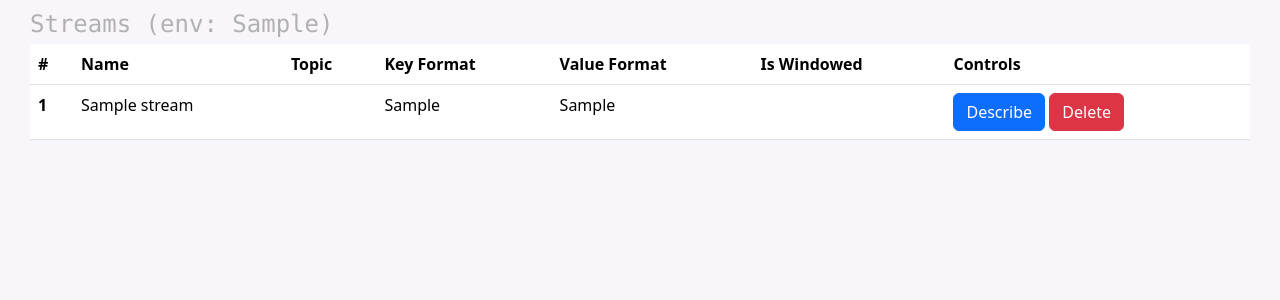
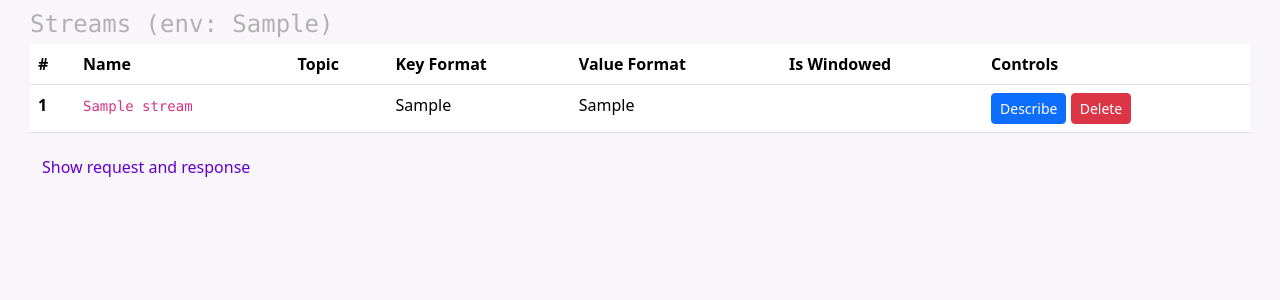
Before and after one commit to deniskrumko/ksqldb-ui, a Python web app: template src/templates/streams/list.html in a window 1280 px wide. Shown: the part 62-362 px from the top of the page. Run offline with Jinja, Linux system fonts and the light colour scheme; the template is opened without the code that fills it: most values are stand-ins (such as "Sample title", 1, 10 or a date in 2020); some libraries are stand-ins or nearby versions; some web fonts are replaced.

Commit message:
Add request/response display

```diff
--- a/src/app/main.py
+++ b/src/app/main.py
@@ -25,10 +25,10 @@ from .core.utils import make_list
 
 app = FastAPI()
 app.settings = get_settings()
-app.history_enabled = app.settings.get('history', {}).get('enabled', False)
+app.history_enabled = app.settings.get('history', {}).get('enabled', True)
 
 if app.history_enabled:
-    history_size = app.settings['history'].get('size', 50)
+    history_size = app.settings.get('history', {}).get('size', 50)
     app.history = deque(maxlen=history_size)
 
 static_dir = Path(__file__).parent.parent / 'static'
--- a/src/templates/base.html
+++ b/src/templates/base.html
@@ -134,6 +134,13 @@
       font-family: Zain, Menlo, Arial, sans-serif !important;
     }
 
+    .btn-original-response {
+      width: 100% !important;
+      border-radius: 12px !important;
+      border: none !important;
+      color: #6200cb !important;
+    }
+
     .wrap-pre {
       word-break: break-word;
       word-wrap: break-word;
--- /dev/null
+++ b/src/templates/includes/request_response.html
@@ -0,0 +1,14 @@
+<p class="d-inline-flex gap-1">
+  <a class="btn btn-outline-primary btn-original-response" data-bs-toggle="collapse" href="#collapseExample" role="button" aria-expanded="false" aria-controls="collapseExample">
+    Show request and response
+  </a>
+</p>
+<div class="collapse" id="collapseExample">
+  <h2>Request</h2>
+  <p><code>{{request_method}} {{request_url}}</code></p>
+  {{render_json(request_data)|safe}}
+  <br>
+  <h2>Response</h2>
+  <p><code>HTTP {{response_code}}</code></p>
+  {{render_json(response_data)|safe}}
+</div>
--- a/src/templates/queries/list.html
+++ b/src/templates/queries/list.html
@@ -21,7 +21,7 @@ ksqlDB UI - Queries
       {% for q in queries %}
       <tr>
         <th scope="row">{{ loop.index }}</th>
-        <td>{{ q.id }}</td>
+        <td><code>{{ q.id }}</code></td>
         <td>
           {% if q.state == 'RUNNING' %}
           <span class="badge text-bg-success">
@@ -56,5 +56,6 @@ ksqlDB UI - Queries
       {% endfor %}
     </tbody>
   </table>
+  {% include "includes/request_response.html" %}
 </div>
 {% endblock %}
--- a/src/templates/requests/index.html
+++ b/src/templates/requests/index.html
@@ -40,6 +40,9 @@ ksqlDB UI - Requests
           {% endfor %}
         {% endfor %}
       </div>
+
+      {% include "includes/request_response.html" %}
+      <br>
       {% else %}
       {% block right_section %}
       <h1 class="display-3">Welcome to ksqldb-ui</h1>
--- a/src/templates/streams/list.html
+++ b/src/templates/streams/list.html
@@ -23,14 +23,14 @@ ksqlDB UI - Streams
       {% for stream in streams %}
       <tr>
         <th scope="row">{{ loop.index }}</th>
-        <td>{{ stream.name }}</td>
+        <td><code>{{ stream.name }}</code></td>
         <td>{{ render_topic_link(request, stream.topic)|safe }}</td>
         <td>{{ stream.keyFormat }}</td>
         <td>{{ stream.valueFormat }}</td>
         <td>{{ stream.isWindowed }}</td>
         <td>
-          <a href="/streams/{{ stream.name }}?{{q}}" class="btn btn-primary">Describe</a>
-          <button type="button" class="btn btn-danger" data-bs-toggle="modal" data-bs-target="#exampleModal" data-bs-stream-name="{{ stream.name }}">
+          <a href="/streams/{{ stream.name }}?{{q}}" class="btn btn-primary btn-sm">Describe</a>
+          <button type="button" class="btn btn-danger btn-sm" data-bs-toggle="modal" data-bs-target="#exampleModal" data-bs-stream-name="{{ stream.name }}">
             Delete
           </button>
         </td>
@@ -38,6 +38,7 @@ ksqlDB UI - Streams
       {% endfor %}
     </tbody>
   </table>
+  {% include "includes/request_response.html" %}
 </div>
 
 <!-- Modal -->
```
Also changed, not shown: src/app/core/render.py (+6 -3 lines), src/app/core/templates.py (+13 -0 lines), src/app/queries/views.py (+10 -2 lines), src/app/requests/views.py (+5 -4 lines), src/app/streams/views.py (+10 -2 lines).
